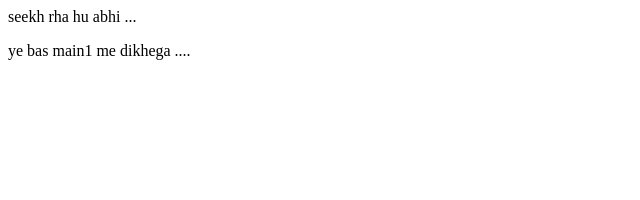
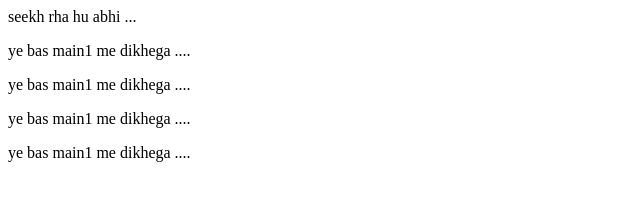
Before and after one commit to codex8437/localRepo, a plain HTML site: page index.html in a window 1280 px wide. Shown: the whole page, without its empty margins (0-640 px from the left). Drawn offline with Linux system fonts and the light colour scheme.

Commit message:
kuch naya hai

```diff
--- a/index.html
+++ b/index.html
@@ -1,2 +1,5 @@
 <p>seekh rha hu abhi ...</p>
 <p>ye bas main1 me dikhega ....</p>
+<p>ye bas main1 me dikhega ....</p>
+<p>ye bas main1 me dikhega ....</p>
+<p>ye bas main1 me dikhega ....</p>
```
